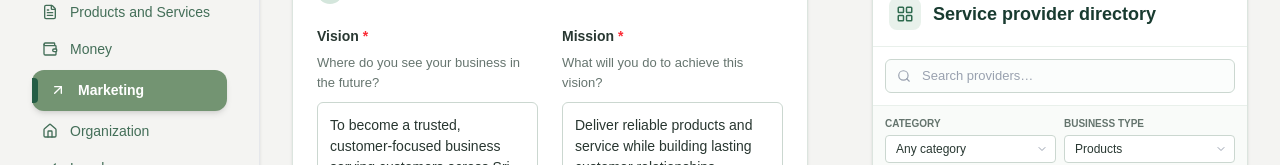
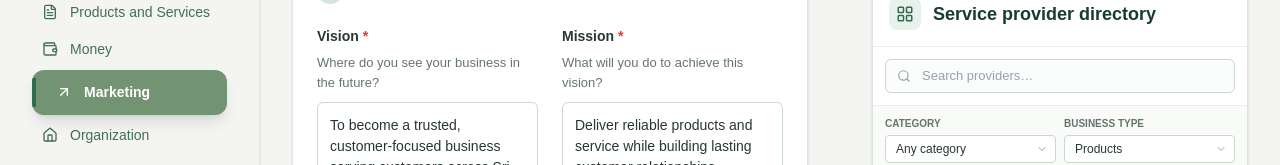
Before and after one commit to ASARA-IT07/STARTUP-BUSINESS-PLANNING-GUIDANCE-PLATFORM, a Next.js app in the folder marketing-frontend/: page / in a window 1280 px wide. Shown: the part 345-510 px from the top of the page. Built offline with nearby package versions, Linux system fonts and the light colour scheme.

Commit message:
fix(sidebar): fix active indicator bar placement - overflow-hidden clips bar to pill corners, w-1 and ml-2 match financial branch

```diff
--- a/marketing-frontend/src/components/sidebar/Sidebar.tsx
+++ b/marketing-frontend/src/components/sidebar/Sidebar.tsx
@@ -177,9 +177,9 @@ function ActiveNavItem({
   href?: string;
 }) {
   const content = (
-    <div className="relative flex items-center gap-3 bg-[#739472] text-white py-2.5 px-3.5 rounded-xl shadow-md">
-      <div className="absolute left-0 top-2 bottom-2 w-1.5 bg-[#245d45] rounded-r" />
-      <div className="ml-1">{icon}</div>
+    <div className="relative flex items-center gap-3 bg-[#739472] text-white py-3 px-4 rounded-xl shadow-lg overflow-hidden">
+      <div className="absolute left-0 top-2 bottom-2 w-1 bg-[#2F6B4F]" />
+      <div className="ml-2">{icon}</div>
       <span className="font-semibold text-[14px]">{label}</span>
     </div>
   );
```
